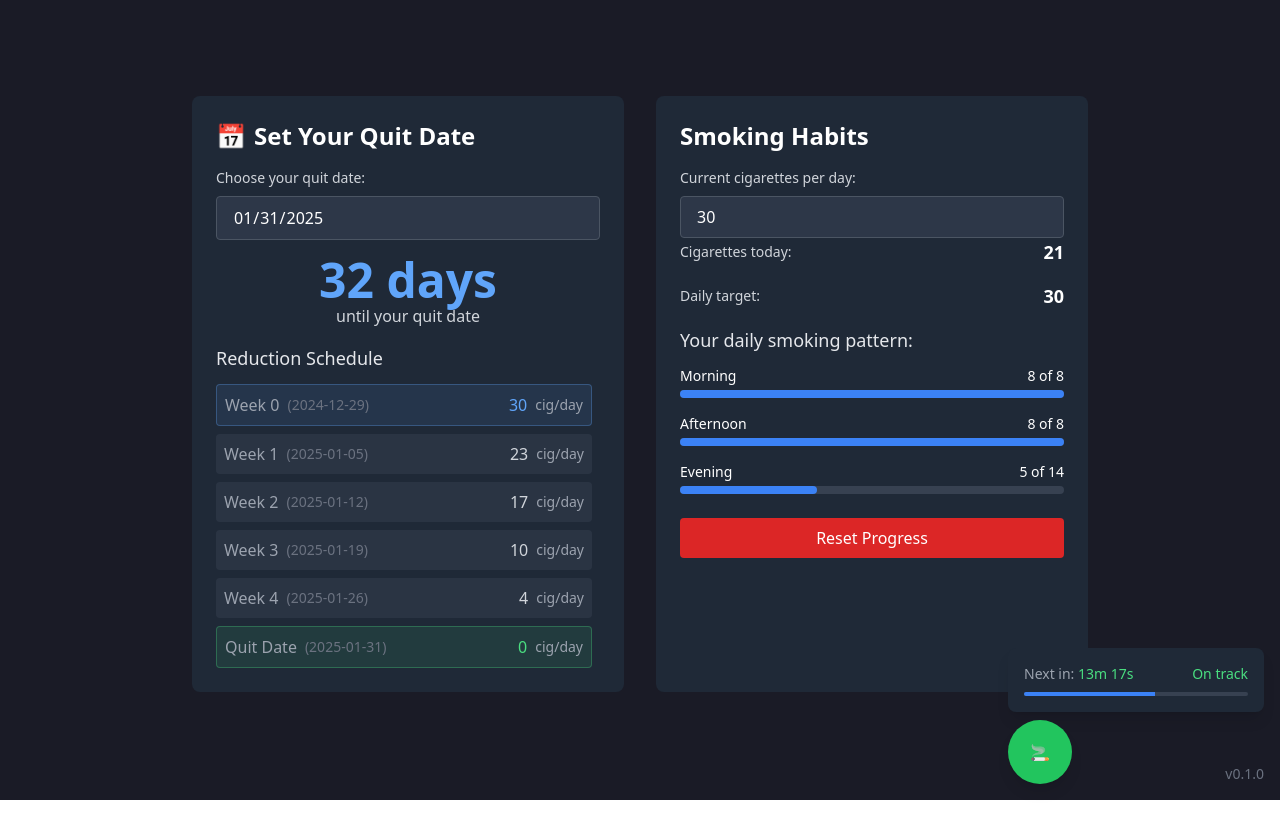
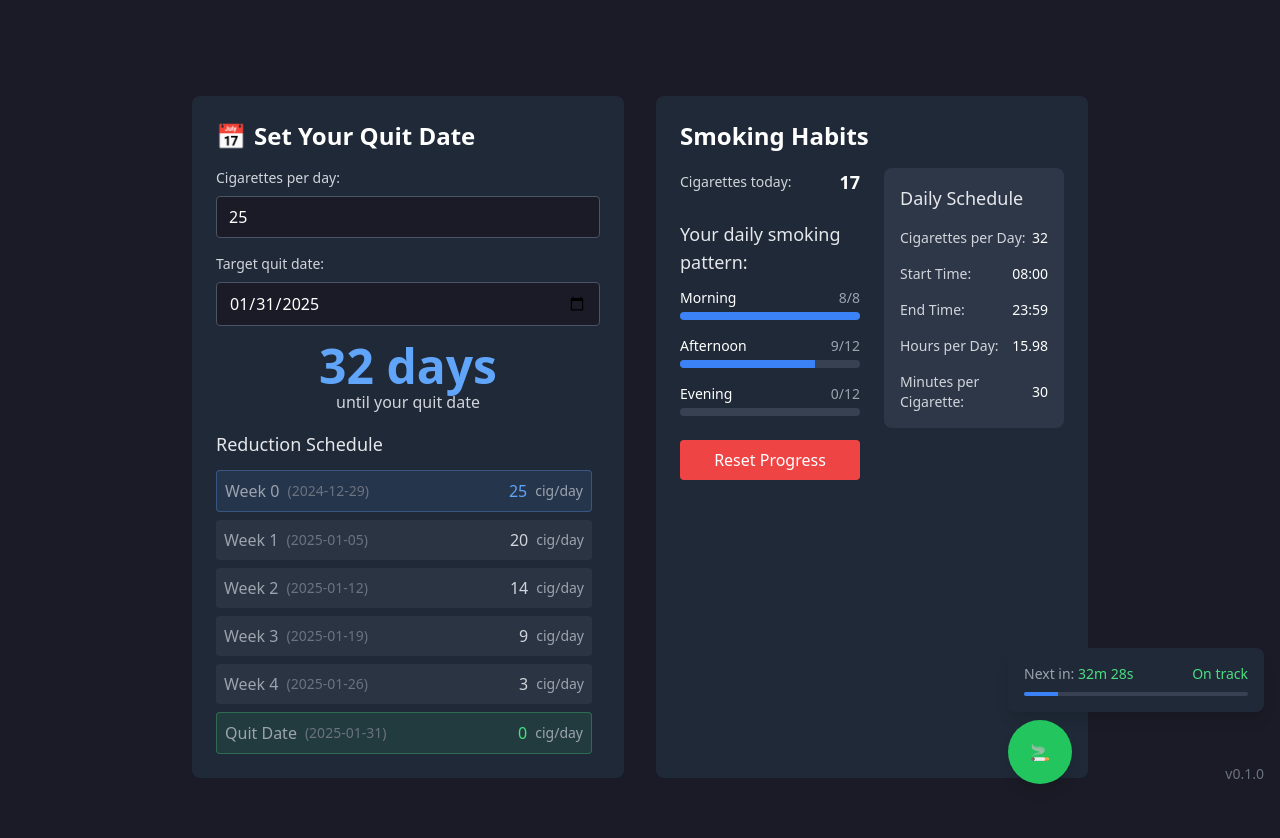
Before and after one commit to guidohollander/quit-smoking-soon, a Next.js app: page / in a window 1280 px wide. Shown: the top 838 px of the page. Before the commit the page ends 800 px from the top, so only its background shows below. Built offline with nearby package versions, Linux system fonts and the light colour scheme.

Commit message:
Update smoking habits components and main page

```diff
--- a/app/components/QuitDateSelector.tsx
+++ b/app/components/QuitDateSelector.tsx
@@ -6,6 +6,7 @@ import { differenceInDays, parseISO, format } from 'date-fns';
 interface QuitDateSelectorProps {
   className?: string;
   onQuitDateChange?: (date: string) => void;
+  onCigarettesPerDayChange: (value: number) => void;
   cigarettesPerDay: number;
   defaultQuitDate: string;
 }
@@ -13,6 +14,7 @@ interface QuitDateSelectorProps {
 export default function QuitDateSelector({
   className = '',
   onQuitDateChange,
+  onCigarettesPerDayChange,
   cigarettesPerDay,
   defaultQuitDate
 }: QuitDateSelectorProps) {
@@ -35,6 +37,20 @@ export default function QuitDateSelector({
       onQuitDateChange(defaultQuitDate);
     }
   }, [defaultQuitDate, onQuitDateChange]);
+
+  const handleDateChange = (e: React.ChangeEvent<HTMLInputElement>) => {
+    setQuitDate(e.target.value);
+    if (onQuitDateChange) {
+      onQuitDateChange(e.target.value);
+    }
+  };
+
+  const handleCigarettesChange = (e: React.ChangeEvent<HTMLInputElement>) => {
+    const value = parseInt(e.target.value);
+    if (!isNaN(value) && value >= 1 && value <= 99) {
+      onCigarettesPerDayChange(value);
+    }
+  };
 
   // Calculate reduction schedule
   const getReductionSchedule = () => {
@@ -84,17 +100,34 @@ export default function QuitDateSelector({
       </h2>
 
       <div className="space-y-4">
-        <div>
-          <label htmlFor="quitDate" className="block text-sm font-medium text-gray-300 mb-2">
-            Choose your quit date:
+        <div className="flex flex-col space-y-2">
+          <label htmlFor="cigarettesPerDay" className="text-sm text-gray-300">
+            Cigarettes per day:
+          </label>
+          <input
+            type="number"
+            id="cigarettesPerDay"
+            name="cigarettesPerDay"
+            value={cigarettesPerDay}
+            onChange={handleCigarettesChange}
+            min="1"
+            max="99"
+            className="w-full px-3 py-2 bg-[#1a1b26] text-white rounded border border-gray-600 focus:outline-none focus:border-blue-500"
+          />
+        </div>
+
+        <div className="flex flex-col space-y-2">
+          <label htmlFor="quitDate" className="text-sm text-gray-300">
+            Target quit date:
           </label>
           <input
             type="date"
             id="quitDate"
+            name="quitDate"
             value={quitDate}
-            disabled
+            onChange={handleDateChange}
             min={format(new Date(), 'yyyy-MM-dd')}
-            className="w-full px-3 sm:px-4 py-2 rounded bg-[#2d3748] text-white border border-gray-600 focus:outline-none focus:border-blue-500 text-sm sm:text-base"
+            className="w-full px-3 py-2 bg-[#1a1b26] text-white rounded border border-gray-600 focus:outline-none focus:border-blue-500"
           />
         </div>
 
--- a/app/components/SmokingHabits.tsx
+++ b/app/components/SmokingHabits.tsx
@@ -6,18 +6,19 @@ interface SmokingHabitsProps {
   className?: string;
   fixedStartTime: string;
   fixedEndTime: string;
+  cigarettesPerDay?: number;
 }
 
 interface SmokingHabits {
   cigarettesPerDay: number;
-  startTime: string;
-  endTime: string;
   cigarettesSmoked: number;
   cigarettesSmokedPerPeriod: {
     morning: number;
     afternoon: number;
     evening: number;
   };
+  startTime: string;
+  endTime: string;
   startDate: string;
   targetDate: string;
   initialCount: number;
@@ -35,27 +36,51 @@ interface CigaretteTimingInfo {
 
 const defaultHabits: SmokingHabits = {
   cigarettesPerDay: 30,
-  startTime: '08:00',
-  endTime: '23:59',
   cigarettesSmoked: 0,
   cigarettesSmokedPerPeriod: {
     morning: 0,
     afternoon: 0,
     evening: 0
   },
+  startTime: '08:00',
+  endTime: '23:59',
   startDate: new Date().toISOString().split('T')[0],
   targetDate: '2025-01-31',
   initialCount: 30
 };
 
-export default function SmokingHabits({ className = '', fixedStartTime, fixedEndTime }: SmokingHabitsProps) {
+export default function SmokingHabits({
+  className = '',
+  fixedStartTime,
+  fixedEndTime,
+  cigarettesPerDay = 30
+}: SmokingHabitsProps) {
+  const [mounted, setMounted] = useState(false);
   const [habits, setHabits] = useState<SmokingHabits>({
-    ...defaultHabits,
+    cigarettesPerDay,
+    cigarettesSmoked: 0,
+    cigarettesSmokedPerPeriod: {
+      morning: 0,
+      afternoon: 0,
+      evening: 0
+    },
     startTime: fixedStartTime,
-    endTime: fixedEndTime
+    endTime: fixedEndTime,
+    startDate: new Date().toISOString().split('T')[0],
+    targetDate: '2025-01-31',
+    initialCount: cigarettesPerDay
   });
   const [timingInfo, setTimingInfo] = useState<CigaretteTimingInfo | null>(null);
-  const [mounted, setMounted] = useState(false);
+
+  // Initialize on mount
+  useEffect(() => {
+    setMounted(true);
+    const stored = localStorage.getItem('smokingHabits');
+    if (stored) {
+      const parsed = JSON.parse(stored);
+      setHabits(parsed);
+    }
+  }, []);
 
   const calculateCurrentSmoked = useCallback(() => {
     const now = new Date();
@@ -110,7 +135,7 @@ export default function SmokingHabits({ className = '', fixedStartTime, fixedEnd
     }));
   }, [calculateCurrentSmoked]);
 
-  // Initialize on mount
+  // Initialize mounted state
   useEffect(() => {
     setMounted(true);
     updateSmokingStatus(); // Calculate initial status immediately
@@ -118,9 +143,14 @@ export default function SmokingHabits({ className = '', fixedStartTime, fixedEnd
 
   // Update every minute
   useEffect(() => {
-    const interval = setInterval(updateSmokingStatus, 60000);
+    if (!mounted) return;
+
+    const interval = setInterval(() => {
+      updateSmokingStatus();
+    }, 60000); // Update every minute
+
     return () => clearInterval(interval);
-  }, [updateSmokingStatus]);
+  }, [mounted, updateSmokingStatus]);
 
   const handleReset = useCallback(() => {
     localStorage.clear(); // Clear localStorage
@@ -250,48 +280,6 @@ export default function SmokingHabits({ className = '', fixedStartTime, fixedEnd
     }
   }, [calculateDailyTarget, habits]);
 
-  // Update timing info every 100ms for smoother animation
-  useEffect(() => {
-    const updateTiming = () => {
-      setTimingInfo(calculateTimingInfo());
-    };
-
-    // Initial calculation
-    updateTiming();
-
-    // Set up interval for updates
-    const interval = setInterval(updateTiming, 100);
-
-    // Cleanup interval on unmount
-    return () => clearInterval(interval);
-  }, [calculateTimingInfo]);
-
-  const handleChange = (e: React.ChangeEvent<HTMLInputElement>) => {
-    const { name, value } = e.target;
-    let updatedValue: string | number = value;
-
-    // Convert to number for numeric fields
-    if (name === 'cigarettesPerDay' || name === 'initialCount') {
-      updatedValue = value === '' ? 0 : Math.max(0, parseInt(value, 10) || 0);
-    }
-
-    const updatedHabits = {
-      ...habits,
-      [name]: updatedValue,
-      ...(name === 'cigarettesPerDay' ? {
-        cigarettesSmoked: 0,
-        cigarettesSmokedPerPeriod: {
-          morning: 0,
-          afternoon: 0,
-          evening: 0
-        }
-      } : {})
-    };
-
-    setHabits(updatedHabits);
-    localStorage.setItem('smokingHabits', JSON.stringify(updatedHabits));
-  };
-
   const getTimeRangeForPeriod = (start: number, end: number): string => {
     const [startHour] = habits.startTime.split(':').map(Number);
     const [endHour] = habits.endTime.split(':').map(Number);
@@ -315,30 +303,28 @@ export default function SmokingHabits({ className = '', fixedStartTime, fixedEnd
   };
 
   const calculateDailyPattern = useCallback(() => {
+    // Define time periods (in hours)
+    const morningStart = 8;   // 8:00 AM
+    const afternoonStart = 12; // 12:00 PM
+    const eveningStart = 18;   // 6:00 PM
+    const dayEnd = 23.98;     // 23:59
+
+    // Calculate duration of each period
+    const morningHours = afternoonStart - morningStart;     // 4 hours (8:00-12:00)
+    const afternoonHours = eveningStart - afternoonStart;   // 6 hours (12:00-18:00)
+    const eveningHours = dayEnd - eveningStart;            // 5.98 hours (18:00-23:59)
+    const totalHours = morningHours + afternoonHours + eveningHours;
+
+    // Calculate cigarettes for each period based on duration
+    const totalCigarettes = 32; // Fixed value
+    const morningTarget = Math.round((morningHours / totalHours) * totalCigarettes);
+    const afternoonTarget = Math.round((afternoonHours / totalHours) * totalCigarettes);
+    const eveningTarget = totalCigarettes - morningTarget - afternoonTarget; // Ensure total adds up to 32
+
+    // Calculate current progress
     const now = new Date();
     const currentHour = now.getHours();
     const currentMinute = now.getMinutes();
-
-    // Define time periods (in hours)
-    const morningStart = 8;  // 8:00 AM
-    const afternoonStart = 12; // 12:00 PM
-    const eveningStart = 16;  // 4:00 PM
-    const dayEnd = 23.98;    // 23:59
-
-    // Calculate total smoking hours and cigarettes per period
-    const totalSmokingHours = dayEnd - morningStart;
-    const cigarettesPerHour = habits.cigarettesPerDay / totalSmokingHours;
-
-    // Calculate targets for each period
-    const morningHours = afternoonStart - morningStart;
-    const afternoonHours = eveningStart - afternoonStart;
-    const eveningHours = dayEnd - eveningStart;
-
-    const morningTarget = Math.round(morningHours * cigarettesPerHour);
-    const afternoonTarget = Math.round(afternoonHours * cigarettesPerHour);
-    const eveningTarget = habits.cigarettesPerDay - morningTarget - afternoonTarget;
-
-    // Calculate current progress based on time
     const currentTime = currentHour + (currentMinute / 60);
 
     let morningSmoked = 0;
@@ -354,17 +340,17 @@ export default function SmokingHabits({ className = '', fixedStartTime, fixedEnd
       afternoonSmoked = Math.min(afternoonTarget, Math.max(0, totalSmoked - morningTarget));
       eveningSmoked = Math.min(eveningTarget, Math.max(0, totalSmoked - morningTarget - afternoonTarget));
     } else if (currentTime >= eveningStart) {
-      // Evening period
+      // Evening period (18:00-23:59)
       morningSmoked = Math.min(morningTarget, totalSmoked);
       afternoonSmoked = Math.min(afternoonTarget, Math.max(0, totalSmoked - morningTarget));
       eveningSmoked = Math.min(eveningTarget, Math.max(0, totalSmoked - morningTarget - afternoonTarget));
     } else if (currentTime >= afternoonStart) {
-      // Afternoon period
+      // Afternoon period (12:00-18:00)
       morningSmoked = Math.min(morningTarget, totalSmoked);
       afternoonSmoked = Math.min(afternoonTarget, Math.max(0, totalSmoked - morningTarget));
       eveningSmoked = 0;
     } else if (currentTime >= morningStart) {
-      // Morning period
+      // Morning period (8:00-12:00)
       morningSmoked = Math.min(morningTarget, totalSmoked);
       afternoonSmoked = 0;
       eveningSmoked = 0;
@@ -384,7 +370,96 @@ export default function SmokingHabits({ className = '', fixedStartTime, fixedEnd
         total: eveningTarget
       }
     };
-  }, [habits.cigarettesPerDay, habits.cigarettesSmoked]);
+  }, [habits.cigarettesSmoked]);
+
+  const calculateDailyPatternWithSmoked = useCallback((habits: SmokingHabits, smoked: number) => {
+    const now = new Date();
+    const currentHour = now.getHours();
+    const currentMinute = now.getMinutes();
+
+    // Define time periods (in hours)
+    const morningStart = 8;   // 8:00 AM
+    const afternoonStart = 12; // 12:00 PM
+    const eveningStart = 18;   // 6:00 PM
+    const dayEnd = 23.98;     // 23:59
+
+    // Calculate duration of each period
+    const morningHours = afternoonStart - morningStart;     // 4 hours (8:00-12:00)
+    const afternoonHours = eveningStart - afternoonStart;   // 6 hours (12:00-18:00)
+    const eveningHours = dayEnd - eveningStart;            // 5.98 hours (18:00-23:59)
+    const totalHours = morningHours + afternoonHours + eveningHours;
+
+    // Calculate targets for each period based on duration
+    const totalCigarettes = habits.cigarettesPerDay;
+    const morningTarget = Math.round((morningHours / totalHours) * totalCigarettes);
+    const afternoonTarget = Math.round((afternoonHours / totalHours) * totalCigarettes);
+    const eveningTarget = totalCigarettes - morningTarget - afternoonTarget;
+
+    // Calculate current progress based on time
+    const currentTime = currentHour + (currentMinute / 60);
+
+    let morningSmoked = 0;
+    let afternoonSmoked = 0;
+    let eveningSmoked = 0;
+
+    // Calculate smoked cigarettes based on current time and total smoked
+    const totalSmoked = smoked;
+
+    if (currentTime >= dayEnd) {
+      // After end time - all cigarettes smoked
+      morningSmoked = Math.min(morningTarget, totalSmoked);
+      afternoonSmoked = Math.min(afternoonTarget, Math.max(0, totalSmoked - morningTarget));
+      eveningSmoked = Math.min(eveningTarget, Math.max(0, totalSmoked - morningTarget - afternoonTarget));
+    } else if (currentTime >= eveningStart) {
+      // Evening period (18:00-23:59)
+      morningSmoked = Math.min(morningTarget, totalSmoked);
+      afternoonSmoked = Math.min(afternoonTarget, Math.max(0, totalSmoked - morningTarget));
+      eveningSmoked = Math.min(eveningTarget, Math.max(0, totalSmoked - morningTarget - afternoonTarget));
+    } else if (currentTime >= afternoonStart) {
+      // Afternoon period (12:00-18:00)
+      morningSmoked = Math.min(morningTarget, totalSmoked);
+      afternoonSmoked = Math.min(afternoonTarget, Math.max(0, totalSmoked - morningTarget));
+      eveningSmoked = 0;
+    } else if (currentTime >= morningStart) {
+      // Morning period (8:00-12:00)
+      morningSmoked = Math.min(morningTarget, totalSmoked);
+      afternoonSmoked = 0;
+      eveningSmoked = 0;
+    }
+
+    return {
+      morning: {
+        smoked: morningSmoked,
+        total: morningTarget
+      },
+      afternoon: {
+        smoked: afternoonSmoked,
+        total: afternoonTarget
+      },
+      evening: {
+        smoked: eveningSmoked,
+        total: eveningTarget
+      }
+    };
+  }, []);
+
+  // Update timing info every 100ms for smoother animation
+  useEffect(() => {
+    if (!mounted) return;
+
+    const updateTiming = () => {
+      setTimingInfo(calculateTimingInfo());
+    };
+
+    // Initial calculation
+    updateTiming();
+
+    // Set up interval for updates
+    const interval = setInterval(updateTiming, 100);
+
+    // Cleanup interval on unmount
+    return () => clearInterval(interval);
+  }, [calculateTimingInfo, mounted]);
 
   return (
     <div className={`${className} bg-[#1f2937] p-4 sm:p-6 rounded-lg relative`}>
@@ -395,32 +470,14 @@ export default function SmokingHabits({ className = '', fixedStartTime, fixedEnd
       {/* Only render dynamic content after mounting */}
       {mounted && (
         <div className="space-y-6">
-          <div className="grid grid-cols-1 gap-4">
-            {/* Right Block - Daily Tracking */}
-            <div>
-              <div>
-                <label htmlFor="cigarettesPerDay" className="block text-sm font-medium text-gray-300 mb-2">
-                  Current cigarettes per day:
-                </label>
-                <input
-                  type="number"
-                  id="cigarettesPerDay"
-                  name="cigarettesPerDay"
-                  value={habits?.cigarettesPerDay?.toString() || '0'}
-                  onChange={handleChange}
-                  min="0"
-                  className="w-full px-3 sm:px-4 py-2 rounded bg-[#2d3748] text-white border border-gray-600 focus:outline-none focus:border-blue-500 text-sm sm:text-base"
-                />
-              </div>
-
+          <div className="grid grid-cols-1 lg:grid-cols-2 lg:gap-6">
+            {/* Left Column */}
+            <div className="space-y-6">
               <div className="flex flex-col space-y-4">
                 <div className="flex items-center justify-between">
                   <span className="text-sm font-medium text-gray-300">Cigarettes today:</span>
                   <span className="text-lg font-semibold">{habits.cigarettesSmoked}</span>
                 </div>
-                <div className="flex items-center justify-between">
-                  <span className="text-sm font-medium text-gray-300">Daily target:</span>
-                  <span className="text-lg font-semibold">{habits.cigarettesPerDay}</span>
               </div>
 
               <div className="mt-4">
@@ -430,13 +487,15 @@ export default function SmokingHabits({ className = '', fixedStartTime, fixedEnd
                     <div key={period} className="flex flex-col">
                       <div className="flex justify-between items-center mb-1">
                         <span className="text-sm capitalize">{period}</span>
-                          <span className="text-sm">{data.smoked} of {data.total}</span>
+                        <span className="text-sm text-gray-400">
+                          {data.smoked}/{data.total}
+                        </span>
                       </div>
-                        <div className="w-full bg-gray-700 rounded-full h-2">
+                      <div className="h-2 bg-gray-700 rounded-full overflow-hidden">
                         <div
-                            className="bg-blue-500 rounded-full h-2 transition-all duration-500"
+                          className="h-full bg-blue-500 transition-all duration-300"
                           style={{
-                              width: `${(data.smoked / data.total) * 100}%`
+                            width: `${(data.smoked / data.total) * 100}%`,
                           }}
                         />
                       </div>
@@ -444,16 +503,45 @@ export default function SmokingHabits({ className = '', fixedStartTime, fixedEnd
                   ))}
                 </div>
               </div>
-              </div>
 
-              {/* Reset button at the bottom */}
               <div className="mt-6">
                 <button
                   onClick={handleReset}
-                  className="w-full px-4 py-2 bg-red-600 text-white rounded hover:bg-red-700 transition-colors"
+                  className="w-full px-4 py-2 bg-red-500 text-white rounded hover:bg-red-600 transition-colors duration-200"
                 >
                   Reset Progress
                 </button>
+              </div>
+            </div>
+
+            {/* Right Column */}
+            <div className="space-y-6">
+              <div className="bg-[#2d3748] rounded-lg p-4">
+                <h3 className="text-lg font-medium text-gray-200 mb-4">Daily Schedule</h3>
+                <div className="space-y-4">
+                  <div className="flex justify-between items-center">
+                    <span className="text-sm text-gray-300">Cigarettes per Day:</span>
+                    <span className="text-sm font-medium">32</span>
+                  </div>
+                  <div className="flex justify-between items-center">
+                    <span className="text-sm text-gray-300">Start Time:</span>
+                    <span className="text-sm font-medium">08:00</span>
+                  </div>
+                  <div className="flex justify-between items-center">
+                    <span className="text-sm text-gray-300">End Time:</span>
+                    <span className="text-sm font-medium">23:59</span>
+                  </div>
+                  <div className="flex justify-between items-center">
+                    <span className="text-sm text-gray-300">Hours per Day:</span>
+                    <span className="text-sm font-medium">15.98</span>
+                  </div>
+                  <div className="flex justify-between items-center">
+                    <span className="text-sm text-gray-300">Minutes per Cigarette:</span>
+                    <span className="text-sm font-medium">
+                      {Math.round((15.98 * 60) / 32)}
+                    </span>
+                  </div>
+                </div>
               </div>
             </div>
           </div>
--- a/app/page.tsx
+++ b/app/page.tsx
@@ -4,36 +4,46 @@ import { useState, useEffect } from 'react';
 import QuitDateSelector from './components/QuitDateSelector';
 import SmokingHabits from './components/SmokingHabits';
 
+const getDefaultQuitDate = () => {
+  const today = new Date();
+  const lastDayNextMonth = new Date(today.getFullYear(), today.getMonth() + 2, 0);
+  return lastDayNextMonth.toISOString().split('T')[0];
+};
+
 export default function Home() {
-  const [cigarettesPerDay, setCigarettesPerDay] = useState(30);
-  const [quitDate, setQuitDate] = useState('2025-01-31');
+  const [cigarettesPerDay, setCigarettesPerDay] = useState(25);
+  const [quitDate, setQuitDate] = useState(getDefaultQuitDate());
 
+  // Initialize from localStorage or set defaults
   useEffect(() => {
-    // Clear localStorage on component mount
-    localStorage.clear();
+    const storedQuitDate = localStorage.getItem('quitDate');
+    const storedCigarettes = localStorage.getItem('cigarettesPerDay');
 
-    // Set default values in localStorage
-    const defaultHabits = {
-      cigarettesPerDay: 30,
-      startTime: '08:00',
-      endTime: '23:59',
-      cigarettesSmoked: 0,
-      cigarettesSmokedPerPeriod: {
-        morning: 0,
-        afternoon: 0,
-        evening: 0
-      },
-      startDate: new Date().toISOString().split('T')[0],
-      targetDate: '2025-01-31',
-      initialCount: 30
-    };
+    if (storedQuitDate) {
+      setQuitDate(storedQuitDate);
+    } else {
+      const defaultDate = getDefaultQuitDate();
+      setQuitDate(defaultDate);
+      localStorage.setItem('quitDate', defaultDate);
+    }
 
-    localStorage.setItem('smokingHabits', JSON.stringify(defaultHabits));
-    localStorage.setItem('quitDate', '2025-01-31');
+    if (storedCigarettes) {
+      setCigarettesPerDay(parseInt(storedCigarettes));
+    } else {
+      localStorage.setItem('cigarettesPerDay', '25');
+    }
   }, []);
 
   const handleQuitDateChange = (date: string) => {
     setQuitDate(date);
+    localStorage.setItem('quitDate', date);
+  };
+
+  const handleCigarettesPerDayChange = (value: number) => {
+    if (value >= 1 && value <= 99) {
+      setCigarettesPerDay(value);
+      localStorage.setItem('cigarettesPerDay', value.toString());
+    }
   };
 
   return (
@@ -42,12 +52,14 @@ export default function Home() {
         <div className="grid grid-cols-1 lg:grid-cols-2 gap-4 sm:gap-8">
           <QuitDateSelector
             cigarettesPerDay={cigarettesPerDay}
+            onCigarettesPerDayChange={handleCigarettesPerDayChange}
             onQuitDateChange={handleQuitDateChange}
-            defaultQuitDate="2025-01-31"
+            defaultQuitDate={quitDate}
           />
           <SmokingHabits
             fixedStartTime="08:00"
             fixedEndTime="23:59"
+            cigarettesPerDay={cigarettesPerDay}
           />
         </div>
       </div>
```
Lines whose indentation alone changed are shown as unchanged.
